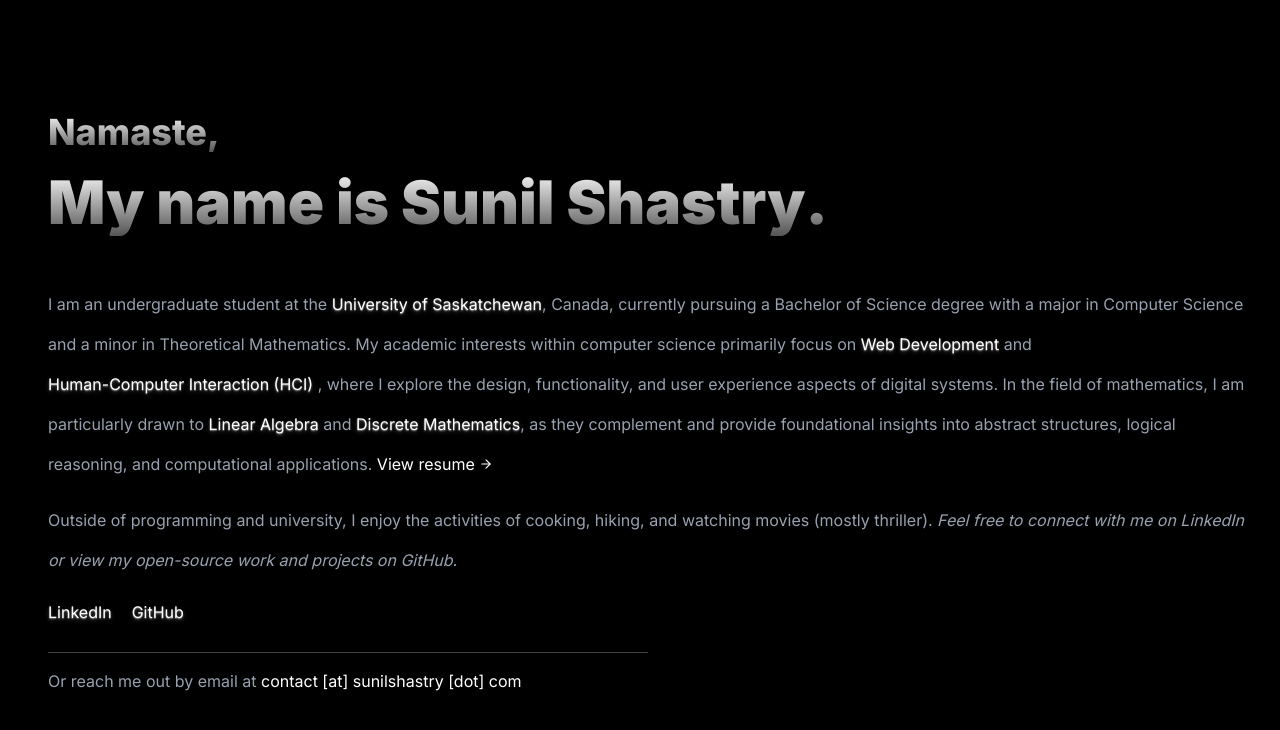
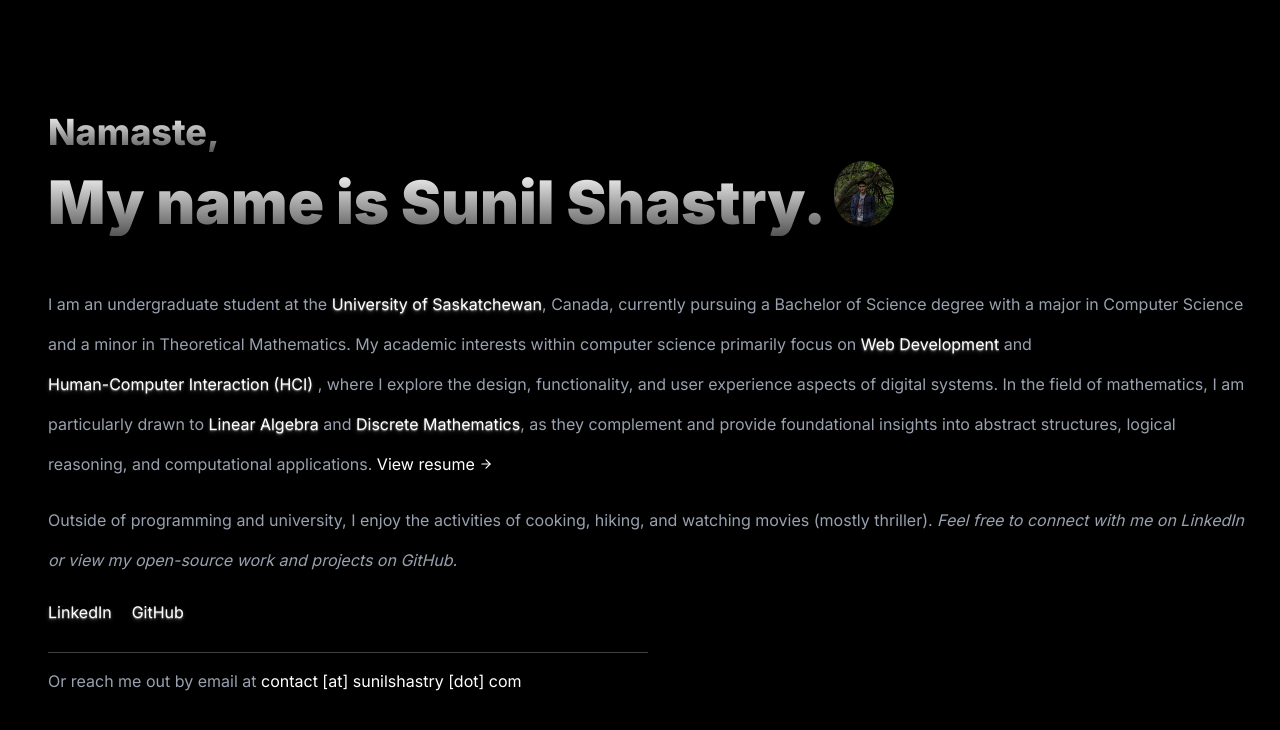
Before and after one commit to sunillshastry/sunilshastry.com, a Next.js app: page / in a window 1280 px wide. Shown: the top 730 px of the page. Built offline with nearby package versions, Linux system fonts and the light colour scheme.

Commit message:
Include an image component with custom styling and remove link for name span

```diff
--- a/app/page.tsx
+++ b/app/page.tsx
@@ -1,6 +1,7 @@
 import AnchorLink from '@/components/anchor-link';
 import Paragraph from '@/components/paragraph';
 import { ArrowRight } from 'lucide-react';
+import Image from 'next/image';
 import Link from 'next/link';
 
 export default function Page() {
@@ -8,17 +9,24 @@ export default function Page() {
 		<section>
 			<div className="pt-28 max-lg:pt-20">
 				<h2 className="linear-text text-4xl font-extrabold">Namaste,</h2>
-				<h1 className="linear-text mt-4 py-1 text-6xl font-black max-lg:text-5xl">
-					My name is{' '}
-					<Link
-						href="/me.jpg"
-						className="transition hover:text-gray-200"
-						title="Sunil Shastry's Photo"
-					>
-						Sunil Shastry
-					</Link>
-					.
-				</h1>
+				<div className="flex items-center justify-start gap-x-2 max-lg:flex-col max-lg:items-start max-lg:gap-y-2">
+					<h1 className="linear-text mt-4 py-1 text-6xl font-black max-lg:text-5xl">
+						My name is Sunil Shastry.
+					</h1>
+
+					<div>
+						<Link href="/me.jpg" title="View Sunil's Photo">
+							<Image
+								src="/me.jpg"
+								alt="Sunil's Photo"
+								width={60}
+								height={60}
+								quality={75}
+								className="rounded-full opacity-60 transition ease-in hover:scale-105 hover:opacity-100"
+							/>
+						</Link>
+					</div>
+				</div>
 			</div>
 
 			<div className="mt-12 text-base leading-10 text-gray-400">
```
